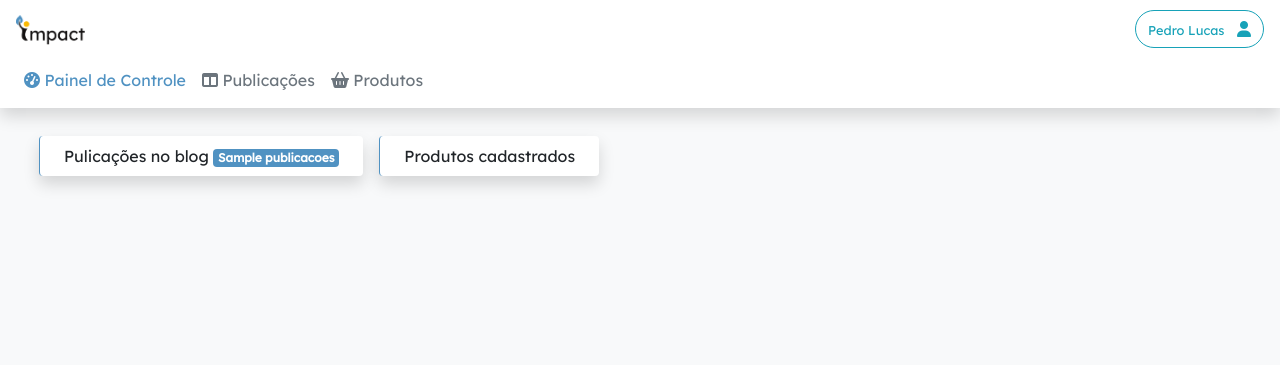
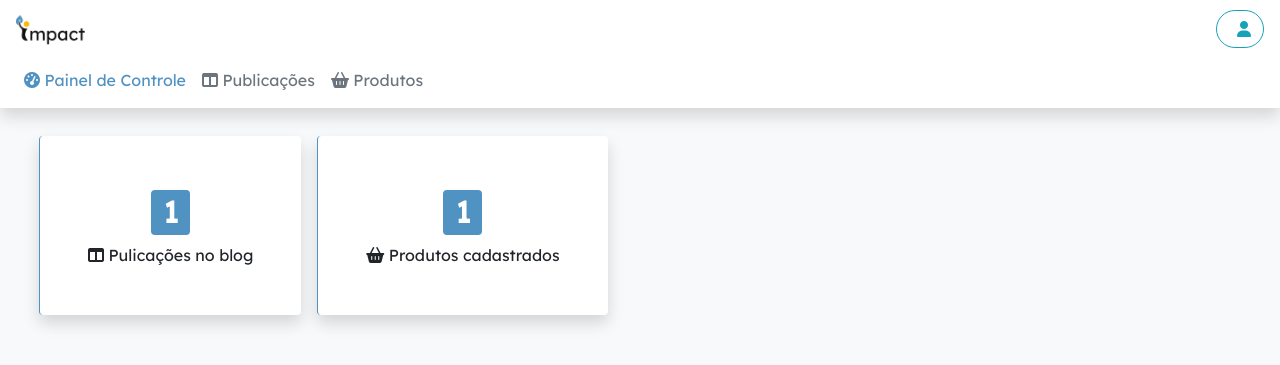
Before and after one commit to imcalledpedro/Impact, a CodeIgniter app: the page made by application/views/dashboard.php in a window 1280 px wide. Shown: the top 365 px of the page. Run offline with CodeIgniter, Linux system fonts and the light colour scheme; tables that the repository leaves empty or names only in its code hold one stand-in row (values such as "Sample post"); the template is opened without the code that fills it: most values are stand-ins (such as "Sample title", 1, 10 or a date in 2020); some libraries are stand-ins or nearby versions.

Commit message:
Dashboard bux fixes

```diff
--- a/application/controllers/Usuario.php
+++ b/application/controllers/Usuario.php
@@ -19,11 +19,14 @@
 
 		$email = $this->input->post('email');
 		$password = $this->input->post('password');
+		$nome = $this->Usuario_model->puxarNomeDoCara($email);
 
 		$login = $this->Usuario_model->login($email,$password);
 		if ($login) {
 			// echo "deu certo";
 			$this->session->set_userdata('login',$login);
+			$this->session->set_userdata('email',$email);
+			$this->session->set_userdata('nome',$nome);
 			// $this->session->set_flashdata('success','Logado com sucesso!');
 			redirect('dashboard');
 		} else {
--- a/application/views/dashboard.php
+++ b/application/views/dashboard.php
@@ -43,7 +43,9 @@
       <a id="navbar-brand" class="navbar-brand" href="#"><img id="logo" src="<?php echo base_url();?>/assets/img/logo.png" height="30"></a>
       <div id="profile" class="dropleft ml-auto">
         <a class="btn btn-outline-info border-radius" href="#" role="button" id="dropdownMenuLink" data-toggle="dropdown" aria-haspopup="true" aria-expanded="false">
-            <span class="mr-2 d-none d-lg-inline text-gray-600 small">Pedro Lucas</span>
+            <span class="mr-2 d-none d-lg-inline text-gray-600 small">
+              <?php echo $this->session->userdata('nome'); ?>
+            </span>
             <i class="fas fa-user"></i>
             <!-- <img class="img-profile rounded-circle" src=""> -->
         </a>
@@ -76,16 +78,23 @@
       </div>
     </nav>
 
+    <?php
+      $nProdutos = $this->db->query('SELECT * FROM produtos');
+      $nPublicacoes = $this->db->query('SELECT * FROM publicacoes');
+     ?>
+
     <div class="container-fluid p-0 pt-1">
       <div class="row col-12 m-3">
         <div class="card shadow m-2 border-top-0 border-right-0 border-bottom-0 border-info">
-          <div class="card-body px-4 py-2">
-              Pulicações no blog <span class="badge badge-info"><?php echo $publicacoes; ?></span>
+          <div class="card-body px-5 py-5 text-center">
+            <h1><span class="badge badge-info"><?php echo $nPublicacoes->num_rows(); ?></span></h1>
+            <i class="fas fa-columns"></i> Pulicações no blog
           </div>
         </div>
         <div class="card shadow m-2 border-top-0 border-right-0 border-bottom-0 border-info">
-          <div class="card-body px-4 py-2">
-              Produtos cadastrados <span class="badge badge-info"><?php ?></span>
+          <div class="card-body px-5 py-5 text-center">
+            <h1><span class="badge badge-info"><?php echo $nProdutos->num_rows(); ?></span></h1>
+            <i class="fas fa-shopping-basket"></i> Produtos cadastrados
           </div>
         </div>
       </div>
```
Also changed, not shown: application/models/Usuario_model.php (+11 -1 lines).
